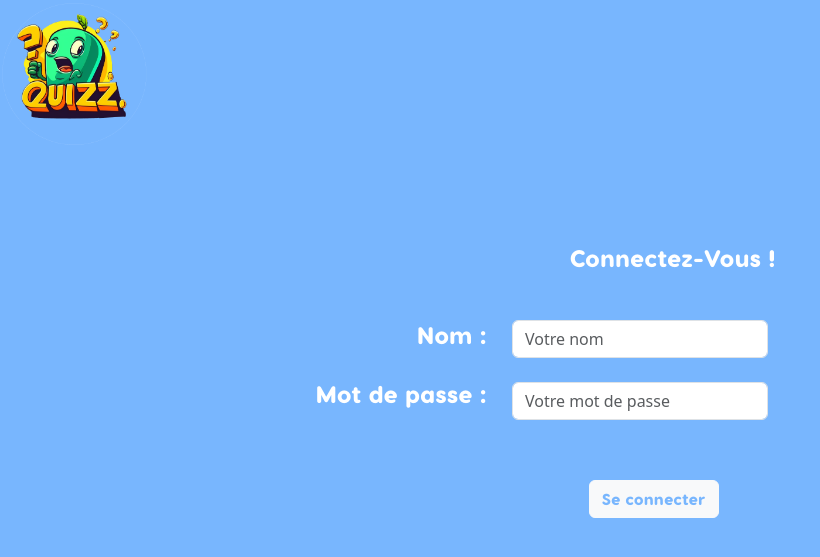
After one commit to Ralsywy/quiz, a PHP site: page /login.html in a window 1280 px wide. The commit adds this page. Shown: the top 557 px of the page, without its empty margins (0-820 px from the left). Run offline with PHP 8.4, Linux system fonts and the light colour scheme.

Commit message:
Page de connexion

```diff
--- a/Queasy/index.html
+++ b/Queasy/index.html
@@ -8,13 +8,12 @@
     <link rel='stylesheet' type='text/css' media='screen' href='style.css'>
     <link href="Polices/VisbyRoundCF-Heavy.otf" rel="stylesheet" type="text/css">
     <link href="https://cdn.jsdelivr.net/npm/bootstrap@5.3.0-alpha1/dist/css/bootstrap.min.css" rel="stylesheet" integrity="sha384-GLhlTQ8iRABdZLl6O3oVMWSktQOp6b7In1Zl3/Jr59b6EGGoI1aFkw7cmDA6j6gD" crossorigin="anonymous">
-    <script src='main.js'></script>
 </head>
 <body style="background-color: #78b6fe">
     <img src="A.png" class="logo">
     <h1 class="titre">Avec QUEASY il n'a jamais été aussi facile de créer son propre quizz !</h1>
     <button type="button" class="btn btn-light"><span class="btn_connect">Se connecter</span></button>
-    <p class="1">Se connecter</p>
+    <p class="connect1">Se connecter</p>
     <img src="main.png" class="main">
 </body>
 </html>
--- /dev/null
+++ b/Queasy/login.html
@@ -0,0 +1,29 @@
+<!DOCTYPE html>
+<html>
+<head>
+    <meta charset='utf-8'>
+    <meta http-equiv='X-UA-Compatible' content='IE=edge'>
+    <title>Queasy</title>
+    <meta name='viewport' content='width=device-width, initial-scale=1'>
+    <link rel='stylesheet' type='text/css' media='screen' href='style.css'>
+    <link href="https://cdn.jsdelivr.net/npm/bootstrap@5.3.0-alpha1/dist/css/bootstrap.min.css" rel="stylesheet" integrity="sha384-GLhlTQ8iRABdZLl6O3oVMWSktQOp6b7In1Zl3/Jr59b6EGGoI1aFkw7cmDA6j6gD" crossorigin="anonymous">
+</head>
+<body style="background-color: #78b6fe">
+    <img src="A.png" class="logo">
+    <p class="connect2">Connectez-Vous !</p>
+    <form>
+        <div class="form-group">
+          <input type="email" class="form-control" id="exampleInputEmail1" aria-describedby="emailHelp" placeholder="Votre nom">
+        </div>
+        <br>
+        <div class="form-group">
+          <input type="password" class="form-control" id="exampleInputPassword1" placeholder="Votre mot de passe">
+        </div>
+        <div class="form-check">
+        </div>
+      </form>
+      <button type="button" class="btn btn-light" id="2"><span class="btn_connect">Se connecter</span></button>
+      <p class="nom">Nom :</p>
+      <p class="mdp">Mot de passe :</p>
+</body>
+</html>
--- a/Queasy/style.css
+++ b/Queasy/style.css
@@ -2,7 +2,7 @@
     font-family: 'visby';
     src: url('Polices/VisbyRoundCF-Heavy.otf');
   }
-p {
+p.connect1 {
     font-family: 'visby';
     position: absolute;
     top: 40%;
@@ -40,9 +40,39 @@ h1.titre {
 button {
     position: absolute;
     left: 46%;
-    top: 50%;
+    top: 60%;
 }
 span {
     font-family: 'visby';
     color: #78b6fe;
 }
+form {
+    width: 20%;
+    position: absolute;
+    top: 40%;
+    left: 40%;
+}
+p.connect2 {
+    font-family: 'visby';
+    position: absolute;
+    top: 30%;
+    left: 44.5%;
+    font-size:x-large;
+    color: white;
+}
+p.nom {
+    font-size: x-large;
+    font-family: 'visby';
+    color: white;
+    position: absolute;
+    top: 39.6%;
+    right: 62%;
+}
+p.mdp {
+    font-size: x-large;
+    font-family: 'visby';
+    color: white;
+    position: absolute;
+    top: 47%;
+    right: 62%;
+}
```
